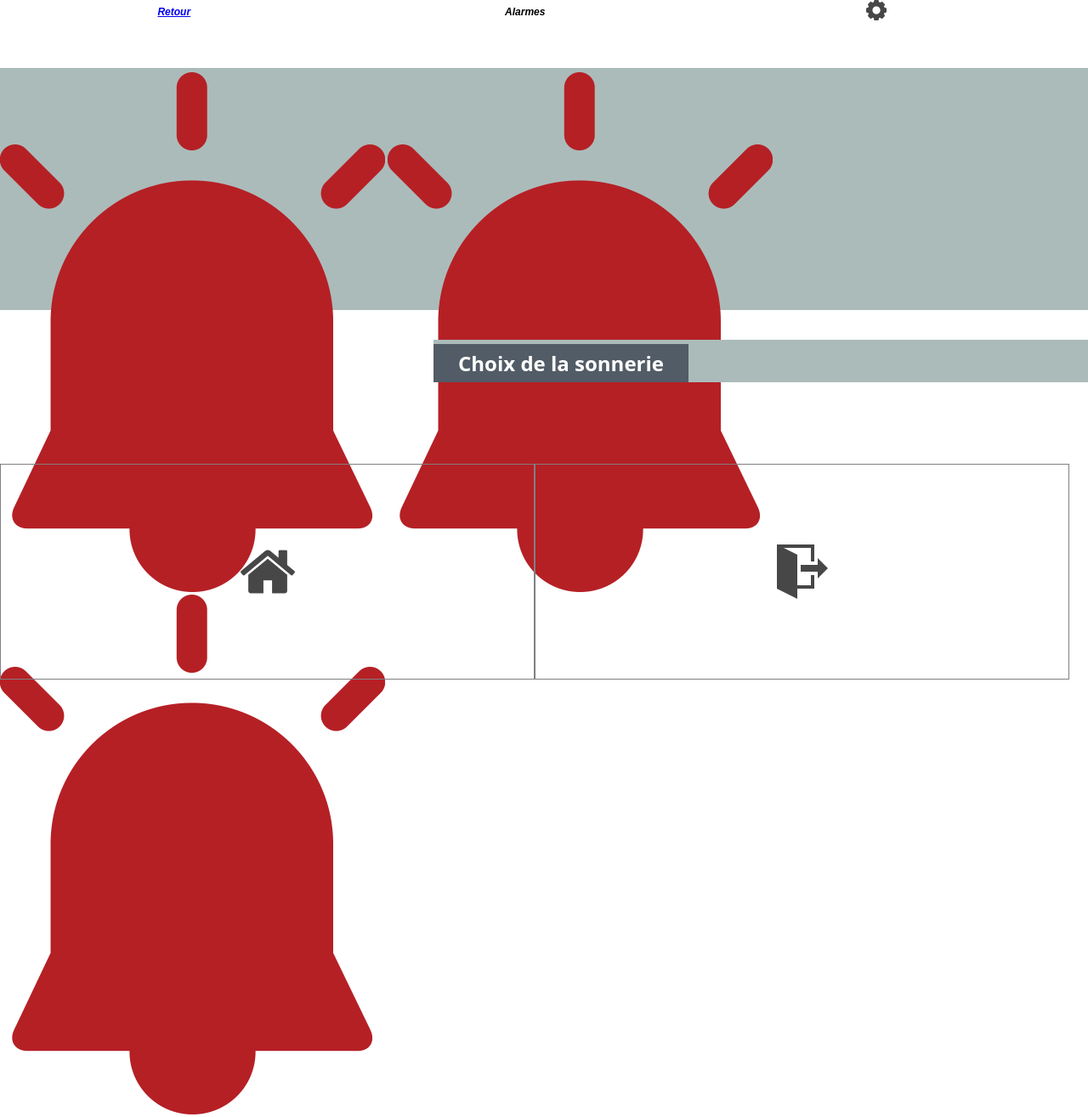
After one commit to ahennebel/DW04, a PHP site: page /profil.html in a window 1280 px wide. The commit adds this page. Shown: the whole page at 85% size. Run offline with PHP 8.4, Linux system fonts and the light colour scheme.

Commit message:
Création de la page profil.html et modification du fichier index.css.

```diff
--- a/DW04/DW04/www/css/index.css
+++ b/DW04/DW04/www/css/index.css
@@ -2,7 +2,7 @@
     -webkit-tap-highlight-color: rgba(0,0,0,0);
 }
 
-/* Débute code jerome*/
+/* Début code page index*/
 
 body {
     -webkit-touch-callout: none;
@@ -83,7 +83,7 @@ body {
 }
 .password{
   font-family: 'Open Sans', sans-serif;
-	font-weight:400;;
+	font-weight:400;
 	font-size: 14px;
 	border-radius: 0px 0px 5px 5px;
 	border: 1px solid #616161;
@@ -118,7 +118,7 @@ body {
 	color:#525c67;
 }
 
-/*Fin code jerome*/
+/*Fin code page index*/
 
 /*Debut code page accueil*/
 .header{
@@ -185,6 +185,39 @@ body {
 
 /*Fin code page accueil*/
 
+/*Début de la page profil */
+
+.header_profil{
+    height:10%;
+    position:absolute;
+    top:0;left:0;right:0;
+    background:#ffffff;
+}
+
+.content1{
+    position:absolute;
+    top:50%;
+	left:510px;
+	right:0;
+    padding-top:5px;
+    background:#ABBBBA;
+}
+
+.choix{
+	background-color:#525c67;
+	font-family: 'Open Sans', sans-serif;
+	font-weight:bold;
+	font-size: 24px;
+	color: #ffffff;
+	border: solid #525c67;
+	width: 300px;
+	height: 45px;
+	cursor: pointer;
+}
+
+/* Fin de la page profil */
+
+
 @media screen and (min-aspect-ratio: 1/1) and (min-width:400px) {
 
 }
--- /dev/null
+++ b/DW04/DW04/www/profil.html
@@ -0,0 +1,35 @@
+<!DOCTYPE html>
+<html>
+<head>
+    <!--
+        Customize the content security policy in the meta tag below as needed. Add 'unsafe-inline' to default-src to enable inline JavaScript.
+        For details, see http://go.microsoft.com/fwlink/?LinkID=617521
+    -->
+    <meta http-equiv="Content-Security-Policy" content="default-src 'self' data: gap: https://ssl.gstatic.com 'unsafe-eval'; style-src 'self' 'unsafe-inline'; media-src *">
+    <meta charset="UTF-8">
+    <meta name="format-detection" content="telephone=no">
+    <meta name="msapplication-tap-highlight" content="no">
+    <meta name="viewport" content="user-scalable=no, initial-scale=1, maximum-scale=1, minimum-scale=1, width=device-width">
+    <link rel="stylesheet" type="text/css" href="css/index.css">
+    <title>DW04</title>
+</head>
+<body>
+    <div class="header_profil">
+        <a href="#" class="top">Retour</a>
+        <p class="top">Alarmes</p>
+        <a href="#" class="top"><img src="images/settings-work-tool-grey.png" alt="parametres"/></a>
+    </div>
+    <div class="content">
+		<a href="#" class=""><img src="images/alarm-red.png" alt="parametres"/></a>
+		<a href="#" class=""><img src="images/alarm-red.png" alt="parametres"/></a>
+		<a href="#" class=""><img src="images/alarm-red.png" alt="parametres"/></a>
+    </div>
+	<div class="content1">
+		<label><input class="choix" type="submit" value="Choix de la sonnerie"/></label>
+	</div>
+    <nav class="nav">
+        <a href="#accueil"><img src="images/home.png"/></a>
+        <a href="#sedeconnecter"><img src="images/exit.png" /></a>
+    </nav>
+</body>
+</html>
```
